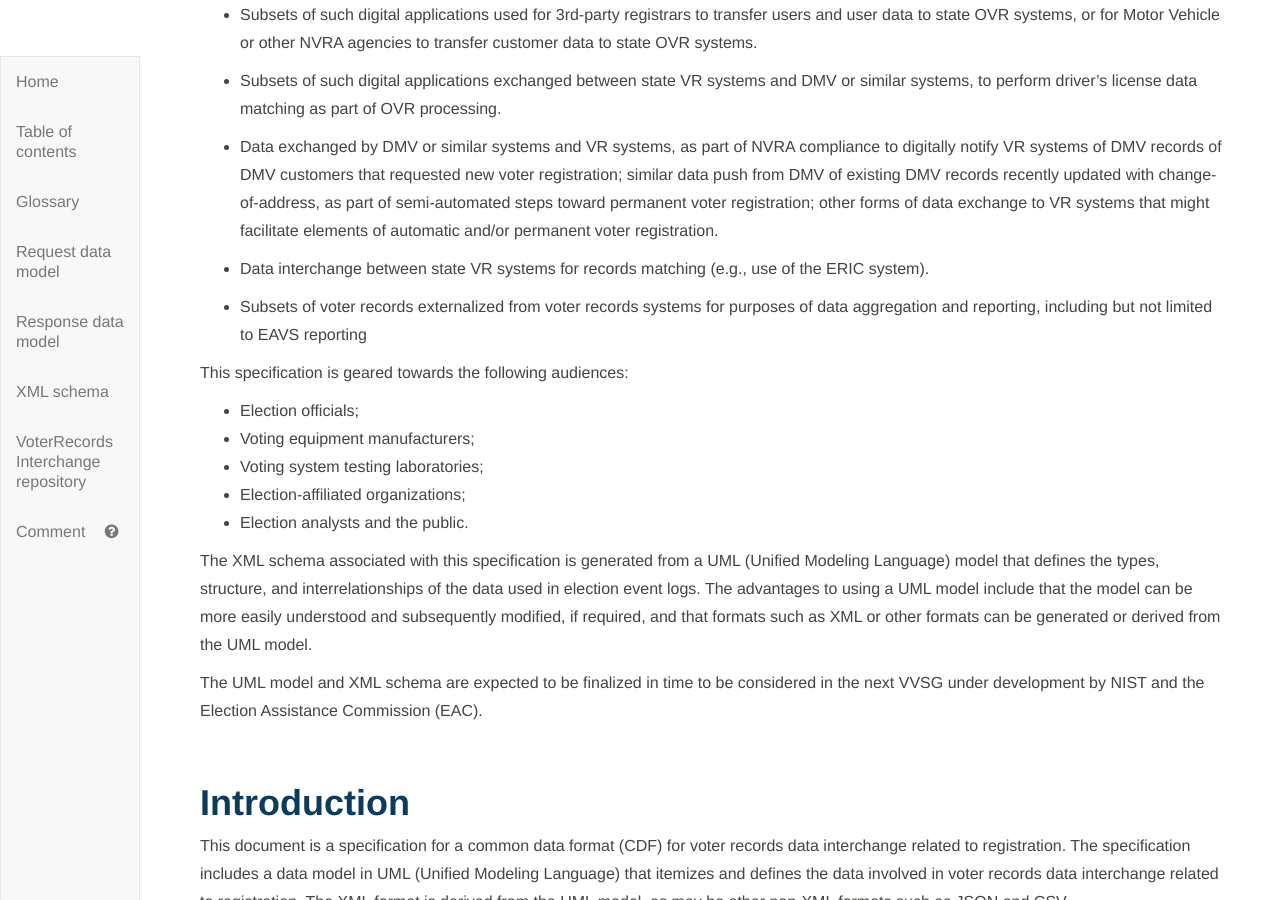
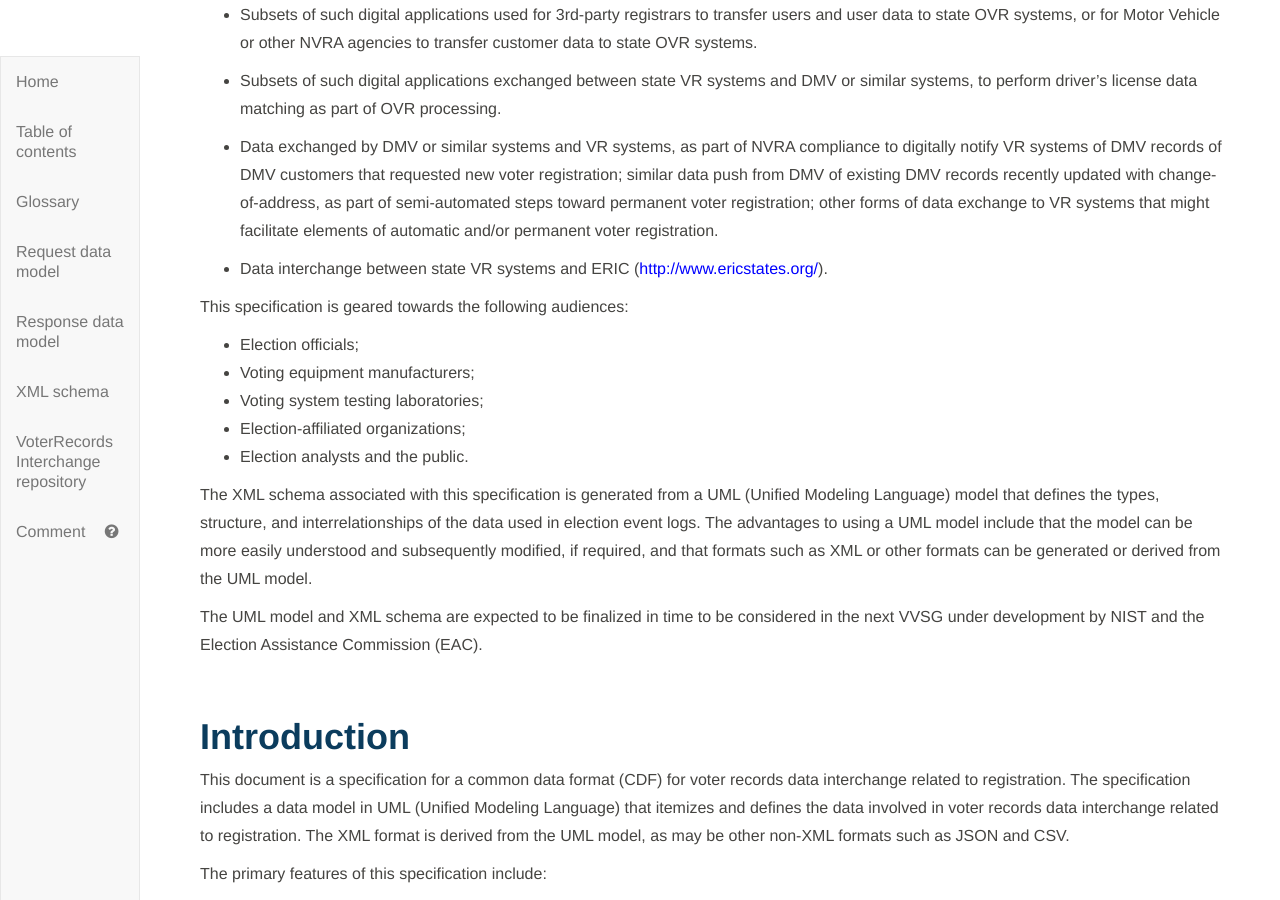
Before and after one commit to usnistgov/VoterRecordsInterchange, a Jekyll site: the page built from index.md, in a window 1280 px wide and 900 px high, scrolled down 3195 px. Built offline with Jekyll 4.4.1, drawn with Linux system fonts in a browser that asks for light colours; our own code applies the rules of GitHub Pages for plain Markdown files.

Commit message:
updated text

```diff
--- a/index.md
+++ b/index.md
@@ -122,9 +122,7 @@ The VRI specification currently supports voter registration record exchanges bet
 
 * Data exchanged by DMV or similar systems and VR systems, as part of NVRA compliance to digitally notify VR systems of DMV records of DMV customers that requested new voter registration; similar data push from DMV of existing DMV records recently updated with change-of-address, as part of semi-automated steps toward permanent voter registration; other forms of data exchange to VR systems that might facilitate elements of automatic and/or permanent voter registration.
 
-* Data interchange between state VR systems for records matching (e.g., use of the ERIC system).
-
-* Subsets of voter records externalized from voter records systems for purposes of data aggregation and reporting, including but not limited to EAVS reporting
+* Data interchange between state VR systems and ERIC ([http://www.ericstates.org/](The Electronic Registration Information Center)).
 
 This specification is geared towards the following audiences:
 
```
